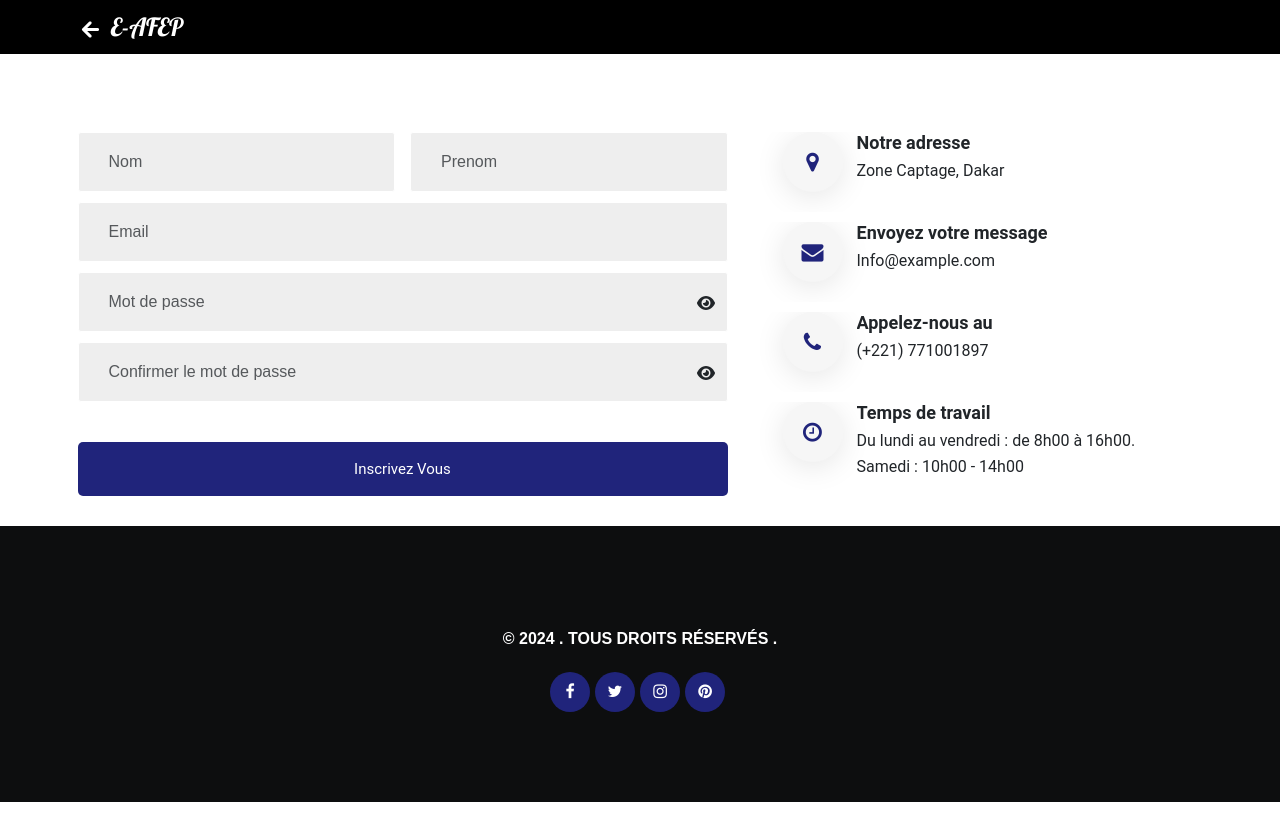
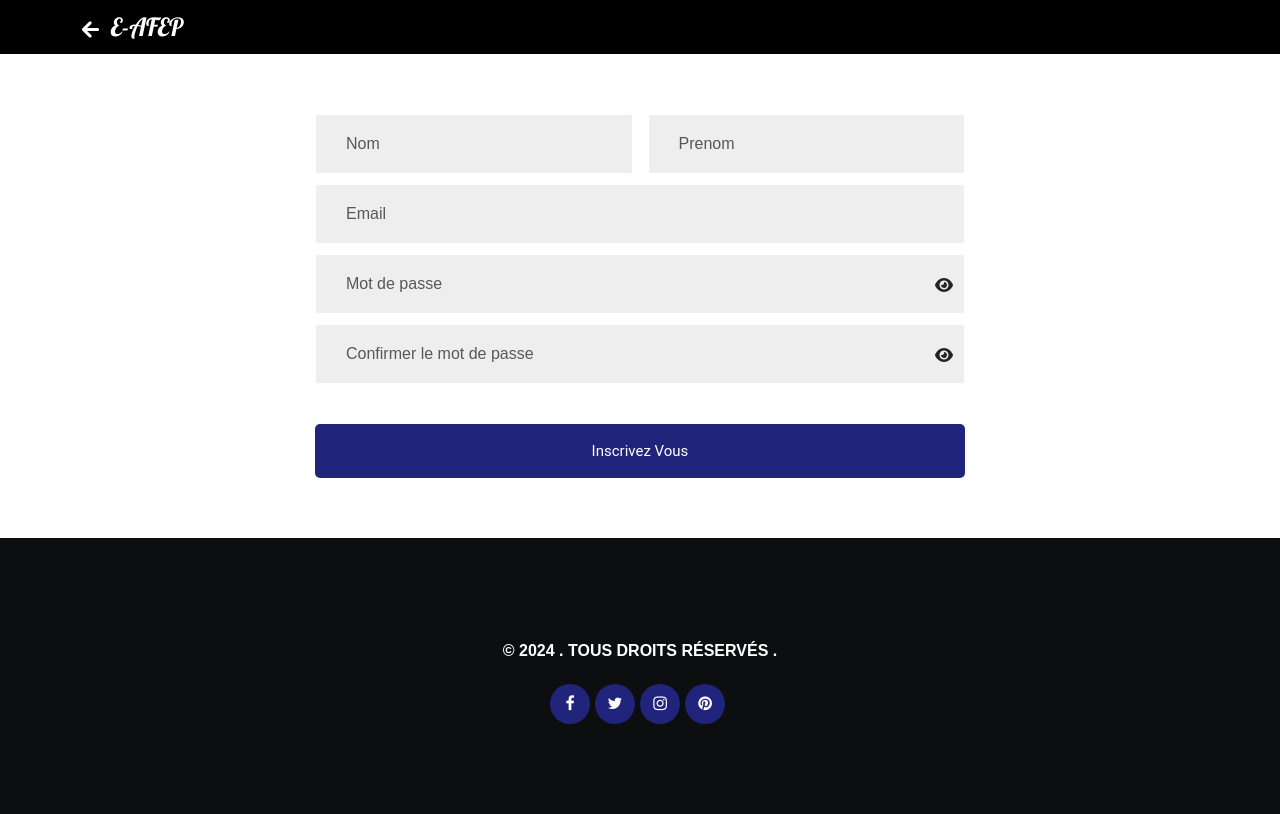
Before and after one commit to gervais6/carte-consulaire, a React (Create React App) app: page /compte in a window 1280 px wide. Built offline with nearby package versions, Linux system fonts and the light colour scheme.

Commit message:
gestion message  des erreurs

```diff
--- a/src/pages/Compte.js
+++ b/src/pages/Compte.js
@@ -19,9 +19,9 @@ const Compte = () => {
 
   const [showPassword, setShowPassword] = useState(false);
   const [showPasswordConfirmation, setShowPasswordConfirmation] = useState(false);
-  const [isSubmitted, setIsSubmitted] = useState(false); // New state for confirmation
-  const [errorMessage, setErrorMessage] = useState(''); // New state for error message
-  const [showForm, setShowForm] = useState(true); // New state to control form visibility
+  const [isSubmitted, setIsSubmitted] = useState(false);
+  const [errorMessage, setErrorMessage] = useState('');
+  const [showForm, setShowForm] = useState(true);
   const navigate = useNavigate();
 
   const handleChange = (e) => {
@@ -37,55 +37,47 @@ const Compte = () => {
 
     // Validation logic
     if (!formData.name || !formData.prenom || !formData.email || !formData.password || !formData.passwordConfirmation) {
-      setErrorMessage("Tous les champs sont requis."); // Set error message for empty fields
-      setIsSubmitted(false); // Ensure confirmation message is hidden
-      setShowForm(false); // Hide the form
-
-      // Redirect to the Compte page after 5 seconds
+      setErrorMessage("Tous les champs sont requis.");
+      setIsSubmitted(false);
+      setShowForm(false);
       setTimeout(() => {
-        navigate('/'); // Redirect to the Compte page after 5 seconds
+        navigate('/');
       }, 5000);
-      return; // Stop the submission
+      return;
     }
 
     if (formData.password !== formData.passwordConfirmation) {
-      setErrorMessage("Les mots de passe ne correspondent pas."); // Set error message for password mismatch
-      setIsSubmitted(false); // Ensure confirmation message is hidden
-      setShowForm(false); // Hide the form
-
-      // Redirect to the Compte page after 5 seconds
+      setErrorMessage("Les mots de passe ne correspondent pas.");
+      setIsSubmitted(false);
+      setShowForm(false);
       setTimeout(() => {
-        navigate('/'); // Redirect to the Compte page after 5 seconds
+        navigate('/');
       }, 5000);
-      return; // Stop the submission
+      return;
     }
 
     // If validation passes
-    setIsSubmitted(true); // Show confirmation message
-    setErrorMessage(''); // Clear any previous error messages
-    setShowForm(false); // Hide the form
-
-    // Redirect to the Navbar page after 5 seconds
+    setIsSubmitted(true);
+    setErrorMessage('');
+    setShowForm(false);
     setTimeout(() => {
-      navigate('/'); // Redirect to the Navbar page after 5 seconds
+      navigate('/');
     }, 5000);
   };
 
   return (
-    <div id="root"> {/* Added id for styling */}
+    <div id="root">
       <Header />
       <div className="container-fluid">
         <div id="contact" className="contact-area section-padding">
           <div className="container mt-5">
-            <br />
-            <br />
-            <div className="row">
+            <div className="row justify-content-center"> {/* Center the row */}
               <div className="col-lg-7">
                 <div className="contact">
-                  {errorMessage && <ErrorMessage message={errorMessage} />} {/* Show error message */}
-                  {isSubmitted && !errorMessage && <ConfirmationMessage message="Merci, l'inscription a été réussie." />} {/* Show confirmation message only if there's no error */}
-                  {showForm && ( // Show form only if showForm is true
-                    <form className="form" onSubmit={handleSubmit}>
+                  {errorMessage && <ErrorMessage message={errorMessage} />}
+                  {isSubmitted && !errorMessage && <ConfirmationMessage message="Merci, l'inscription a été réussie." />}
+                  {showForm && (
+                    <form className="form mt-5 mb-5" onSubmit={handleSubmit}>
                       <div className="row">
                         <div className="form-group col-md-6 mb-3">
                           <input type="text" name="name" className="form-control" placeholder="Nom" required onChange={handleChange} />
@@ -93,23 +85,22 @@ const Compte = () => {
                         <div className="form-group col-md-6 mb-3">
                           <input type="text" name="prenom" className="form-control" placeholder="Prenom" required onChange={handleChange} />
                         </div>
-                        <div className ="form-group col-md-12 mb-3">
+                        <div className="form-group col-md-12 mb-3">
                           <input type="email" name="email" className="form-control" placeholder="Email" required onChange={handleChange} />
                         </div>
                         <div className="form-group col-md-12 mb-3 position-relative">
                           <input type={showPassword ? "text" : "password"} name="password" className="form-control" placeholder="Mot de passe" required onChange={handleChange} />
-                          <span className="position-absolute" style={{ right: '10px', top: '10px', cursor: 'pointer', marginRight: '10px', marginTop: '10px' }} onClick={() => setShowPassword(!showPassword)}>
+                          <span className="position-absolute" style={{ right: '10px', top: '10px', cursor: 'pointer',marginRight:"10px" ,marginTop:"10px"}} onClick={() => setShowPassword(!showPassword)}>
                             <FontAwesomeIcon icon={showPassword ? faEyeSlash : faEye} />
-                          </span>
-                        </div>
+                          </span ></div>
                         <div className="form-group col-md-12 mb-3 position-relative">
                           <input type={showPasswordConfirmation ? "text" : "password"} name="passwordConfirmation" className="form-control" placeholder="Confirmer le mot de passe" required onChange={handleChange} />
-                          <span className="position-absolute" style={{ right: '10px', top: '10px', cursor: 'pointer', marginRight: '10px', marginTop: '10px' }} onClick={() => setShowPasswordConfirmation(!showPasswordConfirmation)}>
+                          <span className="position-absolute" style={{ right: '10px', top: '10px', cursor: 'pointer',marginRight:"10px" ,marginTop:"10px" }} onClick={() => setShowPasswordConfirmation(!showPasswordConfirmation)}>
                             <FontAwesomeIcon icon={showPasswordConfirmation ? faEyeSlash : faEye} />
                           </span>
                         </div>
                         <div className="col-md-12 text-center mt-5 mb-5">
-                          <button type="submit" value="Send message" name="submit" id="submitButton" className="btn btn-contact-bg" title="Submit Your Message!" style={{
+                          <button type="submit" className="btn btn-contact-bg" style={{
                             backgroundColor: '#20247b',
                             borderRadius: 5,
                             padding: "15px 27px",
@@ -125,28 +116,6 @@ const Compte = () => {
                   )}
                 </div>
               </div>
-              <div className="col-lg-5 d-none d-lg-block">
-                <div className="single_address">
-                  <i className="fa fa-map-marker"></i>
-                  <h4>Notre adresse</h4>
-                  <p>Zone Captage, Dakar</p>
-                </div>
-                <div className="single_address">
-                  <i className="fa fa-envelope"></i>
-                  <h4>Envoyez votre message</h4>
-                  <p>Info@example.com</p>
-                </div>
-                <div className="single_address">
-                  <i className="fa fa-phone"></i>
-                  <h4>Appelez-nous au</h4>
-                  <p>(+221) 771001897</p>
-                </div>
-                <div className="single_address">
-                  <i className="fa fa-clock-o"></i>
-                  <h4>Temps de travail</h4>
-                  <p>Du lundi au vendredi : de 8h00 à 16h00. <br />Samedi : 10h00 - 14h00</p>
-                </div>
-              </div>
             </div>
           </div>
         </div>
--- a/src/pages/ConfirmationMessage.css
+++ b/src/pages/ConfirmationMessage.css
@@ -1,8 +1,13 @@
 /* ConfirmationMessage.css */
 .confirmation {
   text-align: center;
+  background-color: #ffffff;
   padding: 100px;
   border-radius: 10px;
+  box-shadow: 0 4px 6px rgba(0, 0, 0, 0.1);
+  margin-bottom: 30px;
+  margin-top: 30px;
+
 }
 
 .confirmation .icon {
```
Lines whose indentation alone changed are shown as unchanged.
